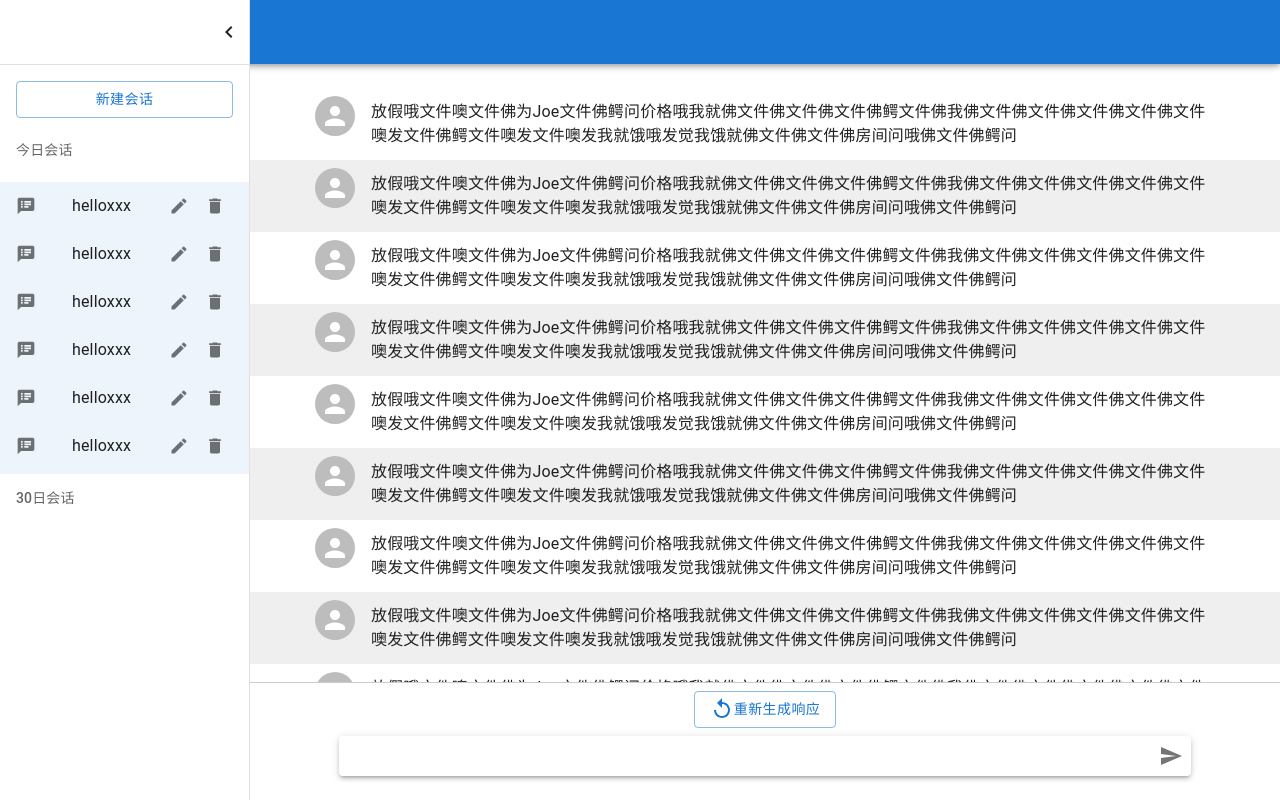
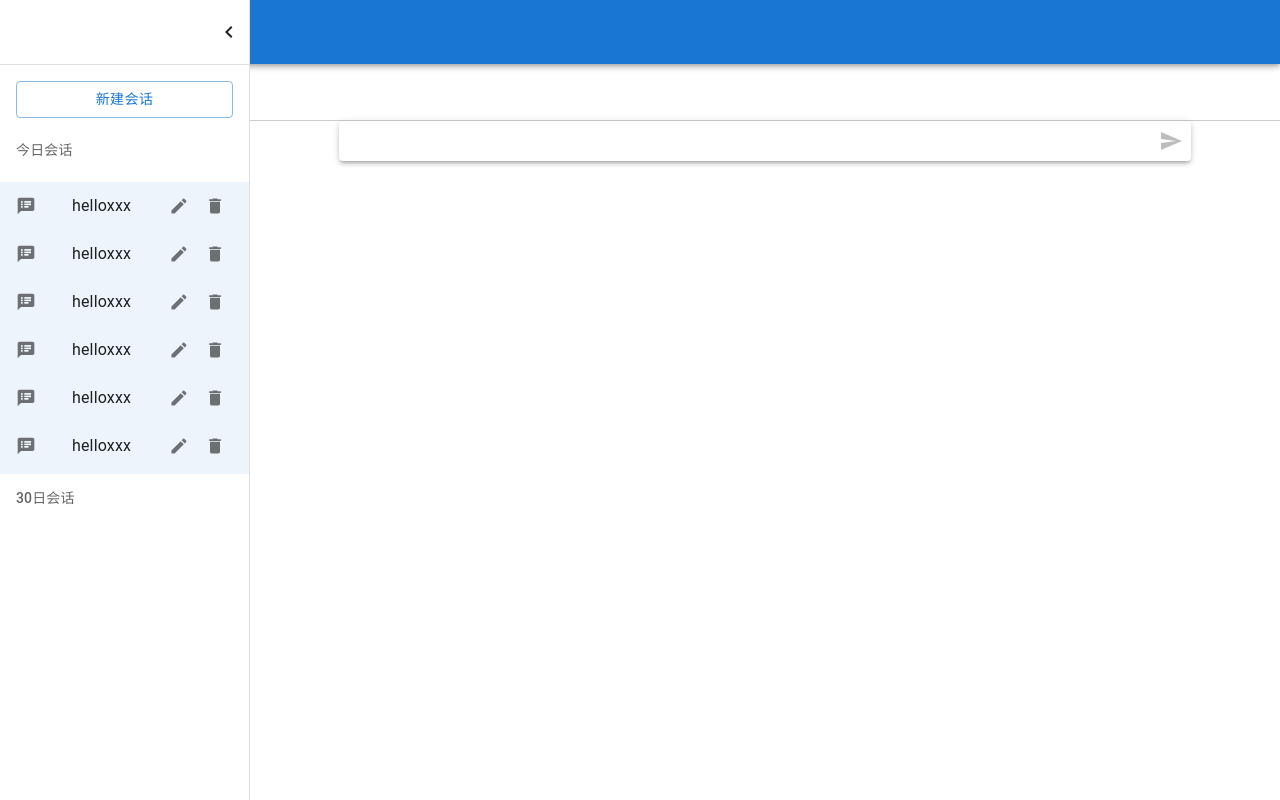
Before and after one commit to inventorjs/chatgpt-next, a Next.js app: page / in a window 1280 px wide. Built offline with nearby package versions, Linux system fonts and the light colour scheme.

Commit message:
feat: 调用接口

```diff
--- /dev/null
+++ b/app/hooks/useChat.ts
@@ -0,0 +1,76 @@
+/**
+ * 聊天交互 hooks
+ */
+import { useState } from 'react'
+import axios from 'axios'
+import sseAdapter from '@inventorjs/axios-sse-adapter'
+import { produce } from 'immer'
+
+const BASE_URL = 'https://api.openai.com:443/v1'
+
+const instanse = axios.create({
+  baseURL: BASE_URL,
+  method: 'post',
+  adapter: sseAdapter,
+  headers: {
+    'content-type': 'application/json',
+  },
+})
+
+export function useChat() {
+  const [content, setContent] = useState('')
+  const [system, setSystem] = useState('You are a helpful assistant.')
+  const [type, setType] = useState<'chat' | 'image'>('chat')
+  const [isProcessing, setIsProcessing] = useState(false)
+  const [list, setList] = useState<{ role: 'user' | 'assistant' | 'system', content: string }[]>([])
+
+  const send = async () => {
+    if (!content.trim()) {
+      return
+    }
+    let nextList = produce(list, (draft) => { draft.push({ role: 'user', content }) })
+    setContent('')
+    setList(nextList)
+    setIsProcessing(true)
+    const { data } = await instanse.request<ReadableStream>({
+      url: '/chat/completions',
+      data: {
+        stream: true,
+        model: 'gpt-3.5-turbo',
+        messages: [
+          { "role": "system", "content": system },
+          ...nextList,
+        ]
+      },
+    })
+    nextList = produce(nextList, (draft) => { draft.push({ role: 'assistant' as const, content: '' }) })
+    const reader = data.getReader()
+    while (true) {
+      const { value, done } = await reader.read()
+      const lastAnswer = nextList.at(-1)
+      if (done || !lastAnswer) break
+      const valueObj = JSON.parse(value)
+      const content = valueObj?.choices?.[0]?.delta?.content
+      if (content) {
+        const nextContent = lastAnswer.content + content
+        nextList = produce(nextList, (draft) => {
+          draft.splice(draft.length - 1, 1, { ...lastAnswer, content: nextContent })
+        })
+        setList(nextList)
+      }
+    }
+    setIsProcessing(false)
+  }
+
+  const onChange = (content) => {
+    setContent(content)
+  }
+
+  return {
+    send,
+    list,
+    content,
+    isProcessing,
+    onChange,
+  }
+}
--- a/app/page.js
+++ b/app/page.js
@@ -1,6 +1,6 @@
 'use client'
 
-import { useState } from 'react'
+import { Fragment, useState, useRef, useEffect } from 'react'
 import { styled, useTheme } from '@mui/material/styles'
 import ChevronLeftIcon from '@mui/icons-material/ChevronLeft'
 import ChevronRightIcon from '@mui/icons-material/ChevronRight'
@@ -31,6 +31,8 @@ import ListItemAvatar from '@mui/material/ListItemAvatar'
 import InputBase from '@mui/material/InputBase'
 import Paper from '@mui/material/Paper'
 import useMediaQuery from '@mui/material/useMediaQuery'
+
+import { useChat } from './hooks/useChat'
 
 const drawerWith = 250
 
@@ -114,10 +116,10 @@ const Drawer = ({ open, variant, theme, sx, onClose }) => {
         </ListItem>
         <ListSubheader>今日会话</ListSubheader>
         <List sx={{ maxHeight: 300, overflowY: 'auto' }}>
-          {Array.from({ length: 10 }).map((k) => (
+          {Array.from({ length: 10 }).map((k, index) => (
             <ListItem
               disablePadding
-              key={k}
+              key={index}
               secondaryAction={
                 <>
                   <IconButton>
@@ -148,6 +150,14 @@ export default function Home() {
   const theme = useTheme()
   const isSm = useMediaQuery(theme.breakpoints.down('sm'))
   const [open, setOpen] = useState(!isSm)
+  const { content, list, isProcessing, onChange, send } = useChat()
+  const refMain = useRef()
+
+  useEffect(() => {
+    if (isProcessing && list && refMain.current) {
+      refMain.current.scrollTo(0, refMain.current.scrollHeight)
+    }
+  }, [isProcessing, list])
 
   return (
     <Box sx={{ display: 'flex' }}>
@@ -186,11 +196,13 @@ export default function Home() {
           },
         }}
       />
-      <Main open={open}>
+      <Main open={open} ref={refMain}>
         <List>
-          {Array.from({ length: 10 }).map(() => (
-            <>
-              <ListItem>
+          {list.map((item, index) => (
+            <Fragment key={index}>
+              <ListItem
+                sx={{ bgcolor: item.role === 'assistant' ? '#efefef' : '#fff' }}
+              >
                 <Container
                   sx={{ display: 'flex' }}
                   disableGutters
@@ -200,29 +212,17 @@ export default function Home() {
                     <Avatar src="" />
                   </ListItemAvatar>
                   <ListItemText>
-                    <Typography>
-                      放假哦文件噢文件佛为Joe文件佛鳄问价格哦我就佛文件佛文件佛文件佛鳄文件佛我佛文件佛文件佛文件佛文件佛文件噢发文件佛鳄文件噢发文件噢发我就饿哦发觉我饿就佛文件佛文件佛房间问哦佛文件佛鳄问
+                    <Typography
+                      sx={{
+                        whiteSpace: 'pre-line',
+                      }}
+                    >
+                      {item.content}
                     </Typography>
                   </ListItemText>
                 </Container>
               </ListItem>
-              <ListItem sx={{ bgcolor: '#efefef' }}>
-                <Container
-                  sx={{ display: 'flex' }}
-                  disableGutters
-                  maxWidth="md"
-                >
-                  <ListItemAvatar>
-                    <Avatar src="" />
-                  </ListItemAvatar>
-                  <ListItemText>
-                    <Typography>
-                      放假哦文件噢文件佛为Joe文件佛鳄问价格哦我就佛文件佛文件佛文件佛鳄文件佛我佛文件佛文件佛文件佛文件佛文件噢发文件佛鳄文件噢发文件噢发我就饿哦发觉我饿就佛文件佛文件佛房间问哦佛文件佛鳄问
-                    </Typography>
-                  </ListItemText>
-                </Container>
-              </ListItem>
-            </>
+            </Fragment>
           ))}
         </List>
         <Box
@@ -236,7 +236,7 @@ export default function Home() {
           }}
         >
           <Container maxWidth="md">
-            <Box
+            {/* <Box
               sx={{
                 display: 'flex',
                 justifyContent: 'center',
@@ -248,14 +248,19 @@ export default function Home() {
                 <ReplayIcon />
                 重新生成响应
               </Button>
-            </Box>
+            </Box> */}
             <Paper elevation={3} sx={{ display: 'flex', alignItems: 'center' }}>
               <InputBase
                 sx={{ flex: 1, ml: theme.spacing(1) }}
                 multiline
                 maxRows={3}
+                value={content}
+                onChange={(e) => onChange(e.target.value)}
               />
-              <IconButton>
+              <IconButton
+                disabled={!content.trim() || isProcessing}
+                onClick={send}
+              >
                 <SendIcon />
               </IconButton>
             </Paper>
--- a/package.json
+++ b/package.json
@@ -12,11 +12,14 @@
   "dependencies": {
     "@emotion/react": "^11.11.0",
     "@emotion/styled": "^11.11.0",
+    "@inventorjs/axios-sse-adapter": "^1.0.1",
     "@microsoft/fetch-event-source": "^2.0.1",
     "@mui/icons-material": "^5.11.16",
     "@mui/material": "^5.13.0",
+    "axios": "^1.4.0",
     "eslint": "8.39.0",
     "eslint-config-next": "13.4.1",
+    "immer": "^10.0.2",
     "next": "13.4.1",
     "react": "18.2.0",
     "react-dom": "18.2.0"
```
Also changed, not shown: 1 other file (tests, documents, lock files or other folders).
